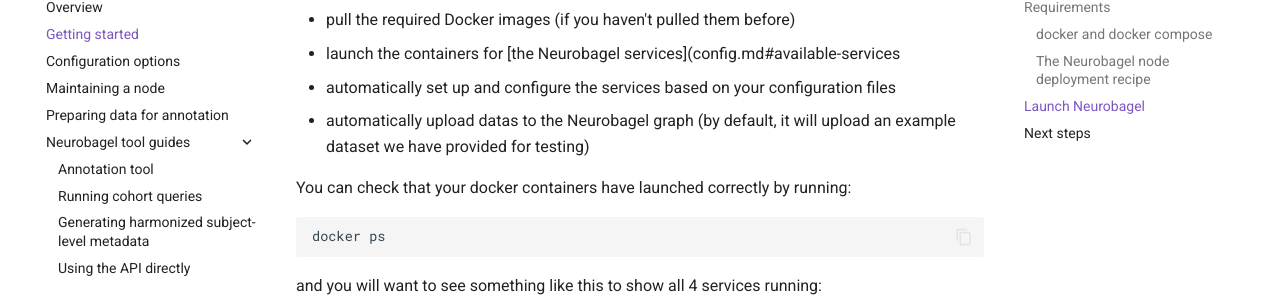
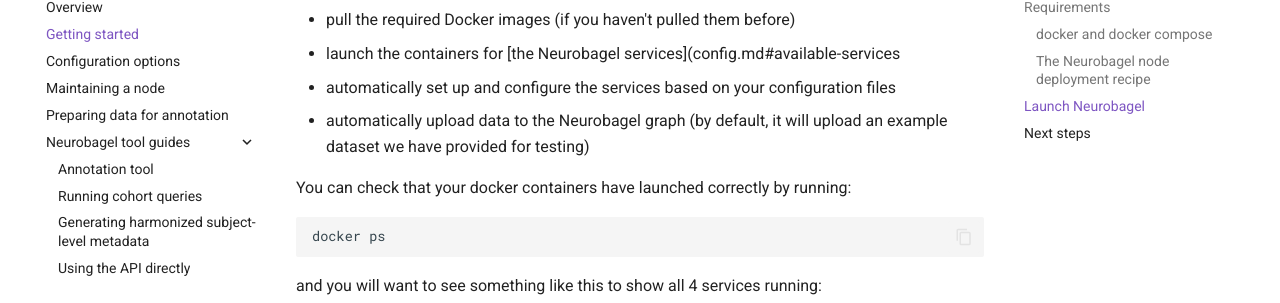
Before and after one commit to neurobagel/documentation, an MkDocs documentation site: the page built from docs/getting_started.md, in a window 1280 px wide and 900 px high, scrolled down 2256 px. Shown: the part 149-452 px from the top of the window. Built offline with MkDocs 1.6.1 and Material for MkDocs 9.7.7, drawn with Linux system fonts in a browser that asks for light colours; emoji names are drawn with the system emoji font; comment, search, counter and statistics services are not loaded.

Commit message:
[FIX] typo

```diff
--- a/docs/getting_started.md
+++ b/docs/getting_started.md
@@ -125,7 +125,7 @@
 - pull the required Docker images (if you haven't pulled them before)
 - launch the containers for [the Neurobagel services](config.md#available-services
 - automatically set up and configure the services based on your configuration files
-- automatically upload datas to the Neurobagel graph (by default, it will upload an example dataset we have provided for testing)
+- automatically upload data to the Neurobagel graph (by default, it will upload an example dataset we have provided for testing)
 
 You can check that your docker containers have launched correctly by running:
 
```
